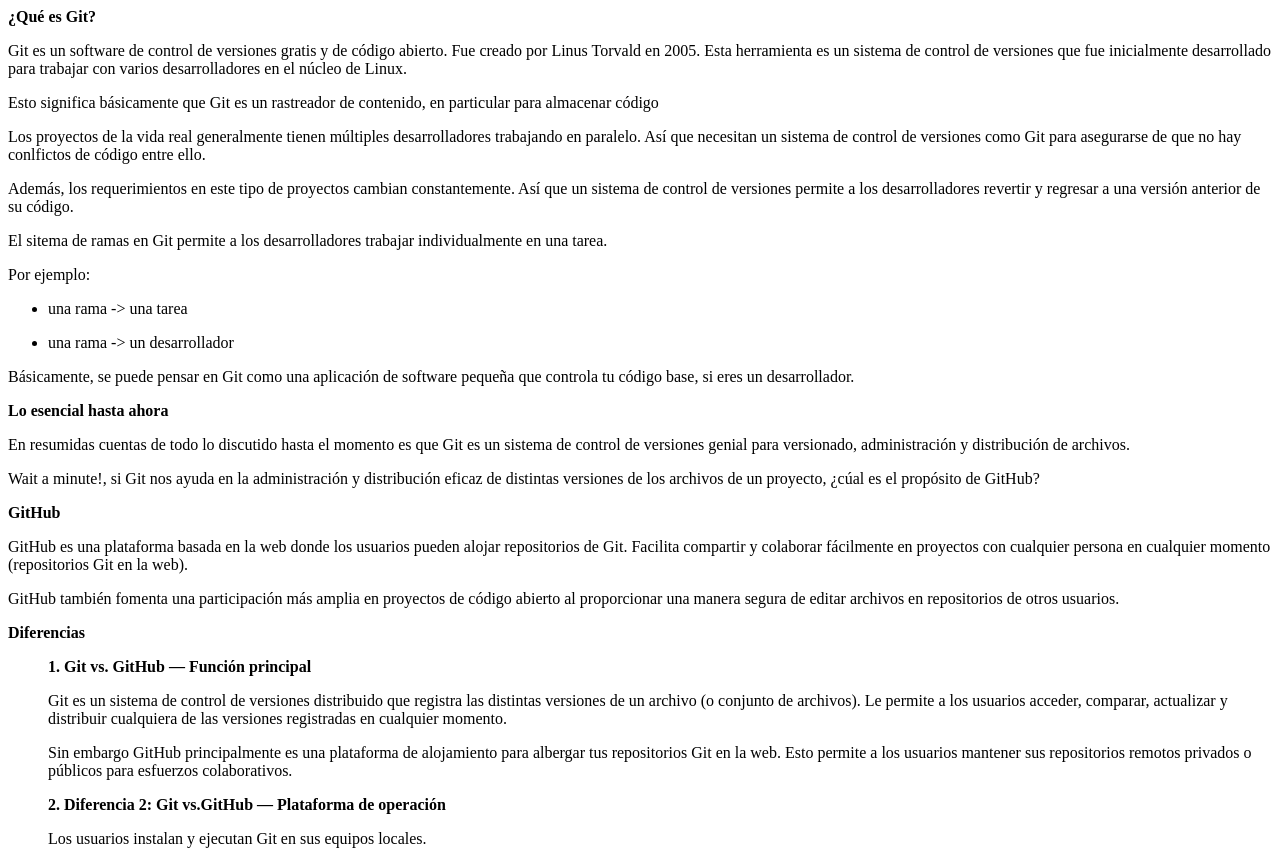
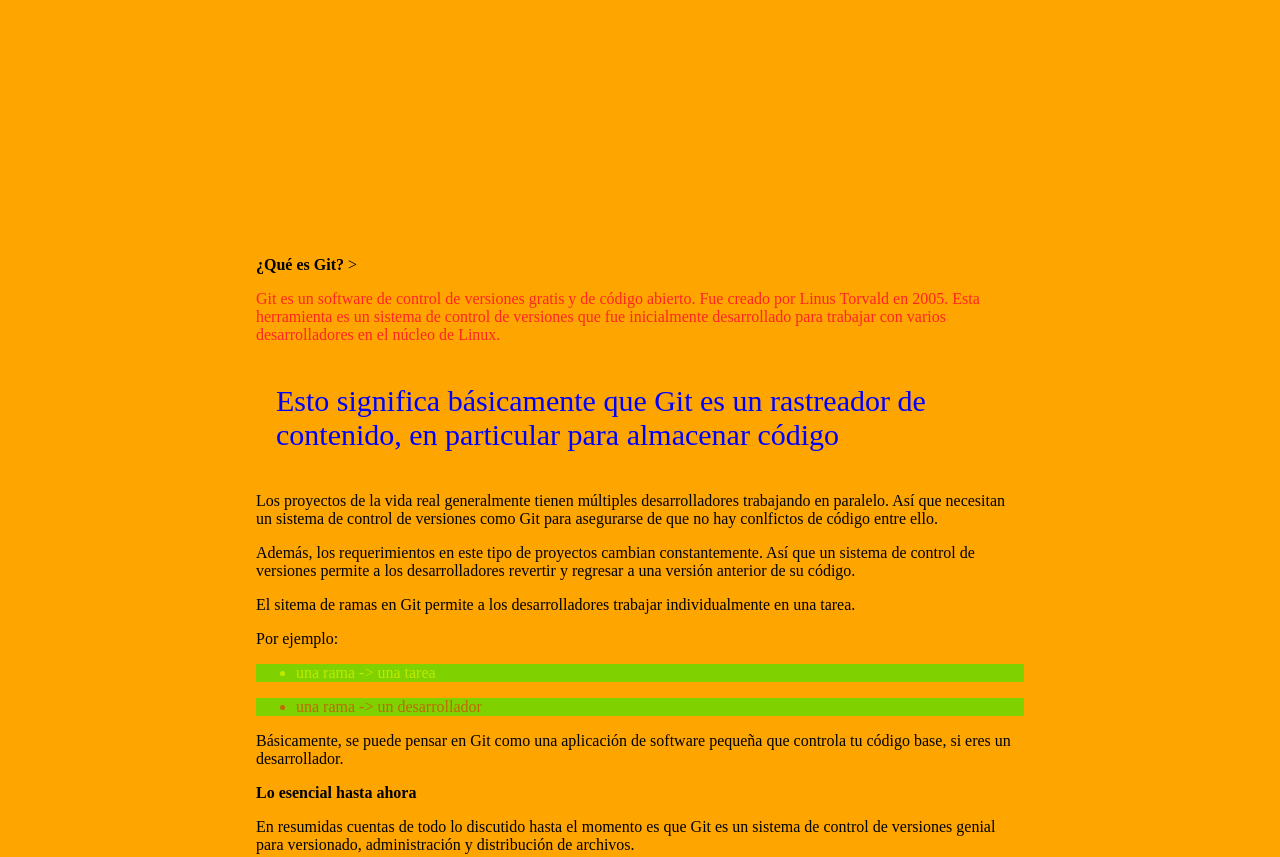
Before and after one commit to JaviVazquez97/css, a plain HTML site: page index.html in a window 1280 px wide. Shown: the top 857 px of the page. Drawn offline with Linux system fonts and the light colour scheme.

Commit message:
updateao

```diff
--- a/index.html
+++ b/index.html
@@ -7,14 +7,30 @@
     <meta name="viewport" content="width=device-width, initial-scale=1.0">
     <link rel="shortcut icon" href="img/github-alt-brands.svg" type="image/x-icon">
     <title>Git & GitHub</title>
+    <!-- Estilos internos-->
+    <style>
+        /*atodos los elementos párrafos */
+        /*se apliquen esos estilos*/
+
+        #software {
+            color: #ff2525
+        }
+
+        .idea-principal {
+            color: rgba(0, 0, 255, 1);
+            font-size: 30px;
+            padding: 10px 20px;
+        }
+    </style>
 </head>
 
-<body>
+<body style="margin: 0; padding: 20%; background-color: orange;">
     <b>¿Qué es Git?</b>
-    <p>Git es un software de control de versiones gratis y de código abierto. Fue creado por Linus Torvald en 2005. Esta herramienta es un sistema de control de versiones que fue inicialmente desarrollado para trabajar con varios desarrolladores en el núcleo
+    <!--Estilos en linea, agregamos estilos en linea con el atributo style-->>
+    <p id=software> Git es un software de control de versiones gratis y de código abierto. Fue creado por Linus Torvald en 2005. Esta herramienta es un sistema de control de versiones que fue inicialmente desarrollado para trabajar con varios desarrolladores en el núcleo
         de Linux.</p>
 
-    <p>Esto significa básicamente que Git es un rastreador de contenido, en particular para almacenar código</p>
+    <p class="idea-principal">Esto significa básicamente que Git es un rastreador de contenido, en particular para almacenar código</p>
 
     <P>Los proyectos de la vida real generalmente tienen múltiples desarrolladores trabajando en paralelo. Así que necesitan un sistema de control de versiones como Git para asegurarse de que no hay conlfictos de código entre ello.
 
@@ -24,11 +40,11 @@
 
         <p>Por ejemplo:</p>
 
-        <ul>
-            <li>una rama -> una tarea</li>
+        <ul style="background-color: rgba(0,255,0,.5)">
+            <li style="color: rgba(255,255,0,.5)">una rama -> una tarea</li>
         </ul>
-        <ul>
-            <li>una rama -> un desarrollador</li>
+        <ul style="background-color: rgba(0,255,0,.5)">
+            <li style="color: rgba(255,0,0,.5)">una rama -> un desarrollador</li>
         </ul>
         <p>Básicamente, se puede pensar en Git como una aplicación de software pequeña que controla tu código base, si eres un desarrollador.</p>
         <b>Lo esencial hasta ahora</b>
```
Also changed, not shown: img/cBHD9G1.png (added).
